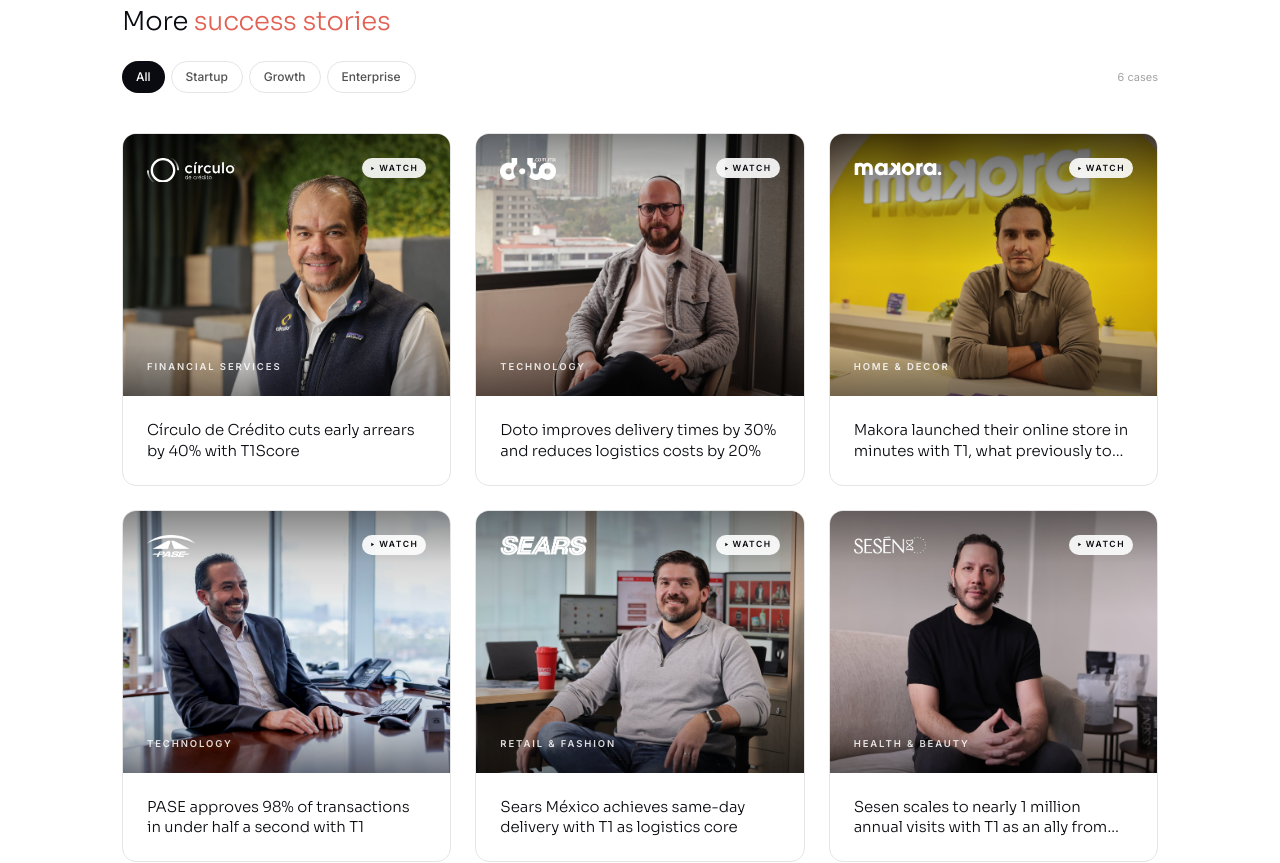
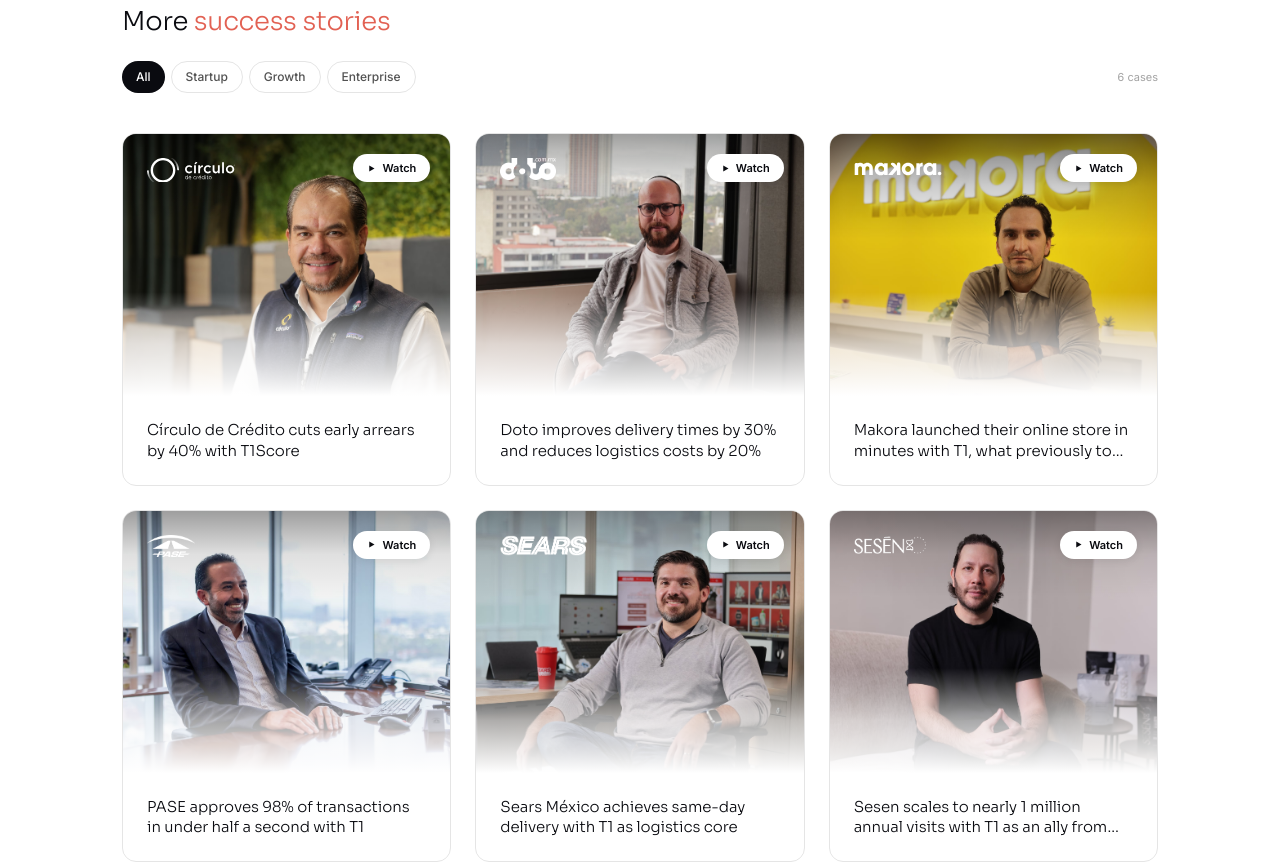
Before and after one commit to hasselsanchez/casos-de-exito, a Next.js app: page /en in a window 1280 px wide. Shown: the part 1740-2603 px from the top of the page. Built offline with nearby package versions, Linux system fonts and the light colour scheme.

Commit message:
fade articles

```diff
--- a/src/components/cards/ArticleCard.tsx
+++ b/src/components/cards/ArticleCard.tsx
@@ -52,17 +52,17 @@ export default function ArticleCard({
           style={{ objectPosition: article.heroImageFocal ?? "center" }}
           sizes="(max-width: 768px) 100vw, 50vw"
         />
-        {/* Top + bottom gradients for white-on-photo legibility.
-           heroPreviewDarken bumps the top gradient when the photo's environment
-           has competing white branding (e.g. Makora wall). */}
+        {/* Top dark gradient — subtler, only for logo legibility. heroPreviewDarken
+           bumps it when the photo's environment has competing white branding. */}
         <div
           className={
             article.heroPreviewDarken
-              ? "absolute inset-x-0 top-0 h-1/2 bg-gradient-to-b from-black/70 via-black/30 to-transparent"
-              : "absolute inset-x-0 top-0 h-2/5 bg-gradient-to-b from-black/45 via-black/12 to-transparent"
+              ? "absolute inset-x-0 top-0 h-2/5 bg-gradient-to-b from-black/55 via-black/20 to-transparent"
+              : "absolute inset-x-0 top-0 h-1/3 bg-gradient-to-b from-black/35 via-black/8 to-transparent"
           }
         />
-        <div className="absolute inset-x-0 bottom-0 h-2/5 bg-gradient-to-t from-black/45 via-black/8 to-transparent" />
+        {/* Bottom white fade — image dissolves into the card for an editorial feel. */}
+        <div className="pointer-events-none absolute inset-x-0 bottom-0 h-2/5 bg-gradient-to-t from-white via-white/65 to-transparent" />
 
         {/* Logo — white, INSIDE image, no pill, top-left */}
         <div className="absolute top-5 left-5 tablet:top-6 tablet:left-6">
@@ -78,10 +78,10 @@ export default function ArticleCard({
           />
         </div>
 
-        {/* Video badge — top-right */}
+        {/* Video pill — bold editorial style: solid white, dark bold text, soft shadow. */}
         {article.contentType === "video" && (
-          <span className="absolute top-5 right-5 inline-flex h-5 items-center gap-1 rounded-full bg-white/90 px-2 font-inter text-[8.5px] font-semibold uppercase tracking-[0.18em] text-[#0A0B10] backdrop-blur-sm tablet:top-6 tablet:right-6">
-            <svg width="5" height="5" viewBox="0 0 24 24" fill="currentColor">
+          <span className="absolute top-4 right-4 inline-flex h-[28px] items-center gap-1.5 rounded-full bg-white px-3.5 font-inter text-[11px] font-bold text-[#0A0B10] shadow-[0_2px_8px_rgba(0,0,0,0.08)] tablet:top-5 tablet:right-5">
+            <svg width="9" height="9" viewBox="0 0 24 24" fill="currentColor">
               <polygon points="6,4 20,12 6,20" />
             </svg>
             {locale === "es" ? "Video" : "Watch"}
--- a/src/components/hub/ArticleFeed.tsx
+++ b/src/components/hub/ArticleFeed.tsx
@@ -169,17 +169,17 @@ function FeedCard({
           style={{ objectPosition: article.heroImageFocal ?? "center" }}
           sizes="(max-width: 768px) 100vw, (max-width: 1280px) 50vw, 33vw"
         />
-        {/* Top + bottom gradients for white-on-photo legibility.
-           heroPreviewDarken bumps the top gradient when the photo's environment
-           has competing white branding (e.g. Makora wall). */}
+        {/* Top dark gradient — subtler, only for logo legibility. heroPreviewDarken
+           bumps it when the photo's environment has competing white branding. */}
         <div
           className={
             article.heroPreviewDarken
-              ? "absolute inset-x-0 top-0 h-1/2 bg-gradient-to-b from-black/70 via-black/30 to-transparent"
-              : "absolute inset-x-0 top-0 h-2/5 bg-gradient-to-b from-black/45 via-black/12 to-transparent"
+              ? "absolute inset-x-0 top-0 h-2/5 bg-gradient-to-b from-black/55 via-black/20 to-transparent"
+              : "absolute inset-x-0 top-0 h-1/3 bg-gradient-to-b from-black/35 via-black/8 to-transparent"
           }
         />
-        <div className="absolute inset-x-0 bottom-0 h-2/5 bg-gradient-to-t from-black/45 via-black/8 to-transparent" />
+        {/* Bottom white fade — image dissolves into the card for an editorial feel. */}
+        <div className="pointer-events-none absolute inset-x-0 bottom-0 h-2/5 bg-gradient-to-t from-white via-white/65 to-transparent" />
 
         {/* Logo — white, INSIDE image, no pill, top-left */}
         <div className="absolute top-5 left-5 tablet:top-6 tablet:left-6">
@@ -195,17 +195,10 @@ function FeedCard({
           />
         </div>
 
-        {/* Industry kicker — bottom-left */}
-        <div className="absolute right-5 bottom-4 left-5 tablet:right-6 tablet:bottom-5 tablet:left-6">
-          <span className="font-inter text-[9.5px] font-semibold uppercase tracking-[0.2em] text-white/85">
-            {article.industry[locale]}
-          </span>
-        </div>
-
-        {/* Video badge — top-right */}
+        {/* Video pill — bold editorial style: solid white, dark bold text, soft shadow. */}
         {article.contentType === "video" && (
-          <span className="absolute top-5 right-5 inline-flex h-5 items-center gap-1 rounded-full bg-white/90 px-2 font-inter text-[8.5px] font-semibold uppercase tracking-[0.18em] text-[#0A0B10] backdrop-blur-sm tablet:top-6 tablet:right-6">
-            <svg width="5" height="5" viewBox="0 0 24 24" fill="currentColor">
+          <span className="absolute top-4 right-4 inline-flex h-[28px] items-center gap-1.5 rounded-full bg-white px-3.5 font-inter text-[11px] font-bold text-[#0A0B10] shadow-[0_2px_8px_rgba(0,0,0,0.08)] tablet:top-5 tablet:right-5">
+            <svg width="9" height="9" viewBox="0 0 24 24" fill="currentColor">
               <polygon points="6,4 20,12 6,20" />
             </svg>
             {locale === "es" ? "Video" : "Watch"}
```
